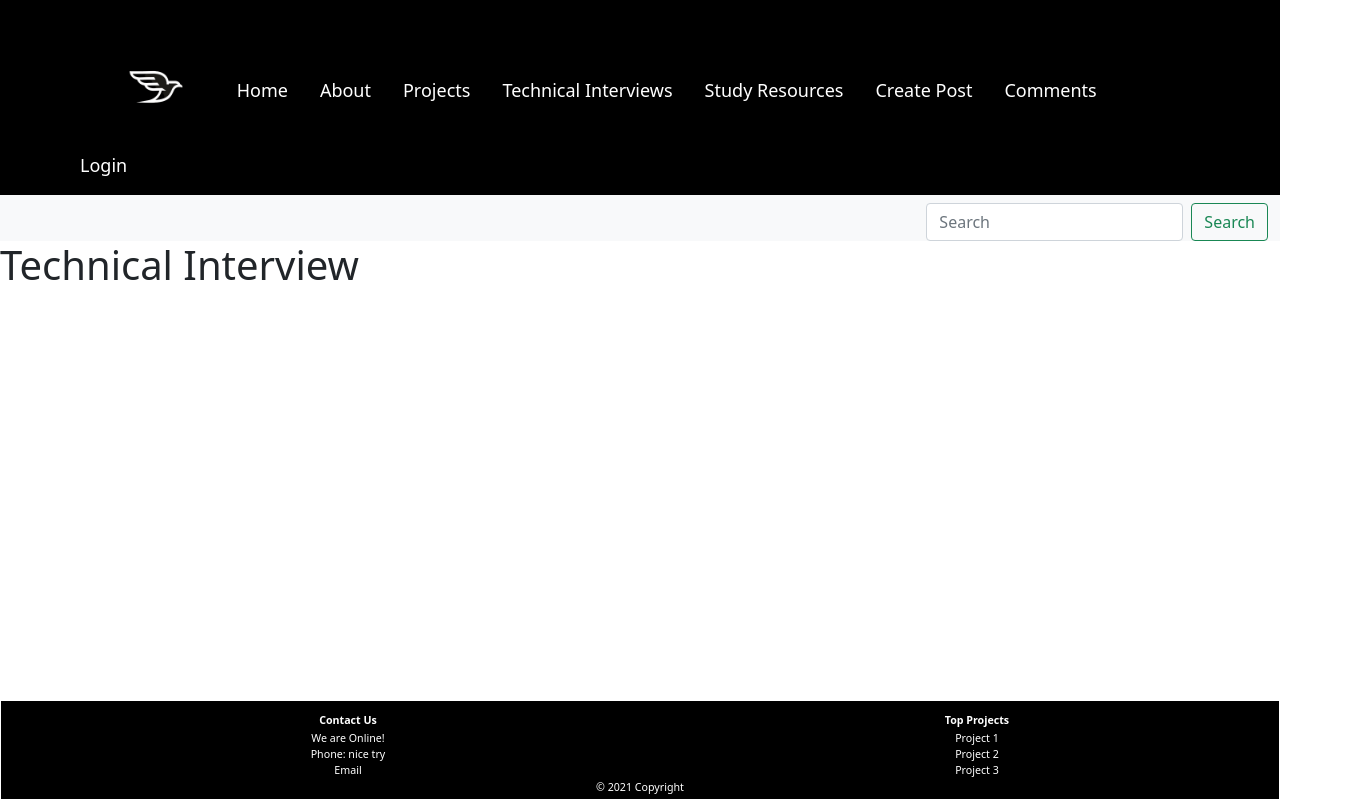
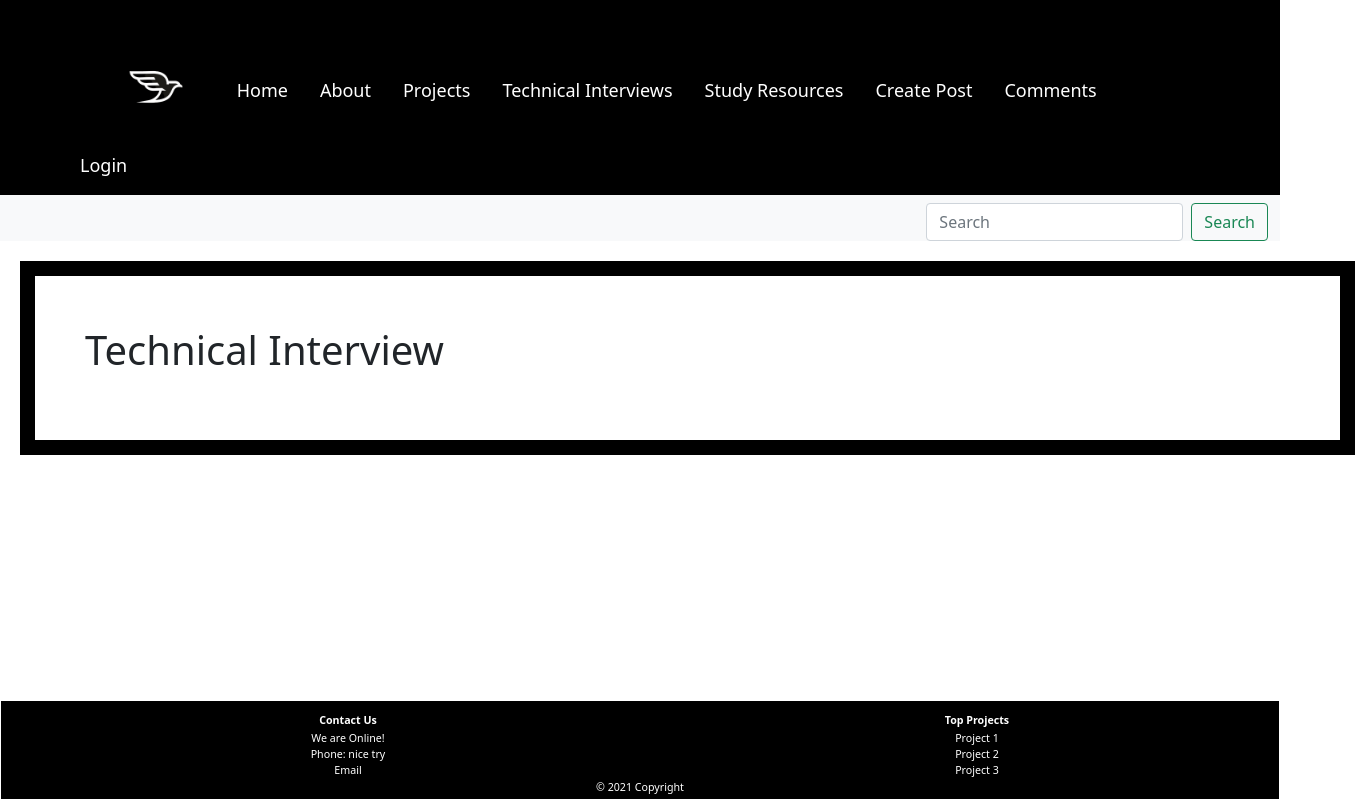
Before and after one commit to WSU-4110/EarlyBird, a React (Create React App) app in the folder frontend/: page /TechInterview in a window 1280 px wide. Shown: the whole page, 1355 px wide, since content can reach past the window. Built offline with nearby package versions, Linux system fonts and the light colour scheme; no server answers.

Commit message:
TECHI, css

```diff
--- a/frontend/src/components/TechInterview.css
+++ b/frontend/src/components/TechInterview.css
@@ -1,5 +1,4 @@
-
-.techInterviewPosts{
+.TechInterviewPosts{
    margin-left: 550px;
    width: 1335px;
    border: 15px solid black;
```
